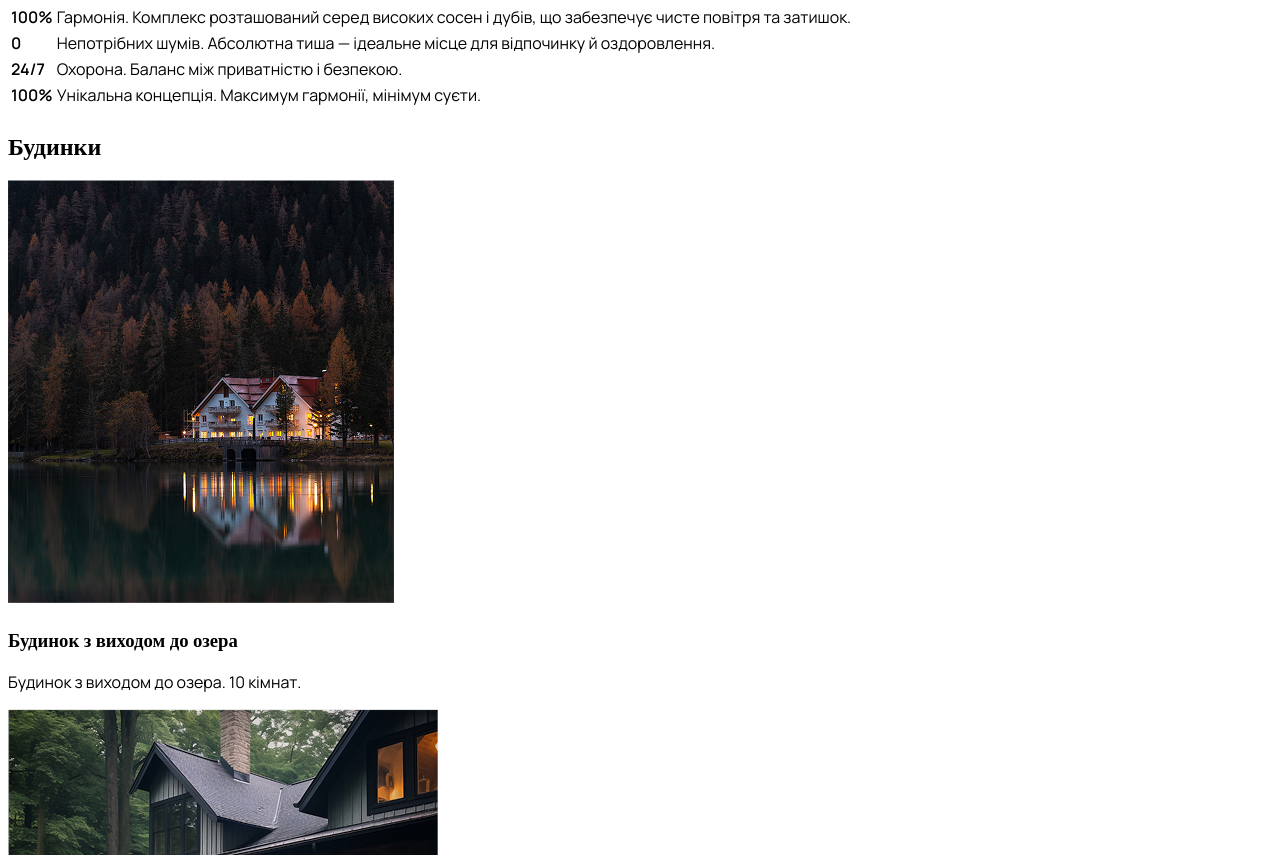
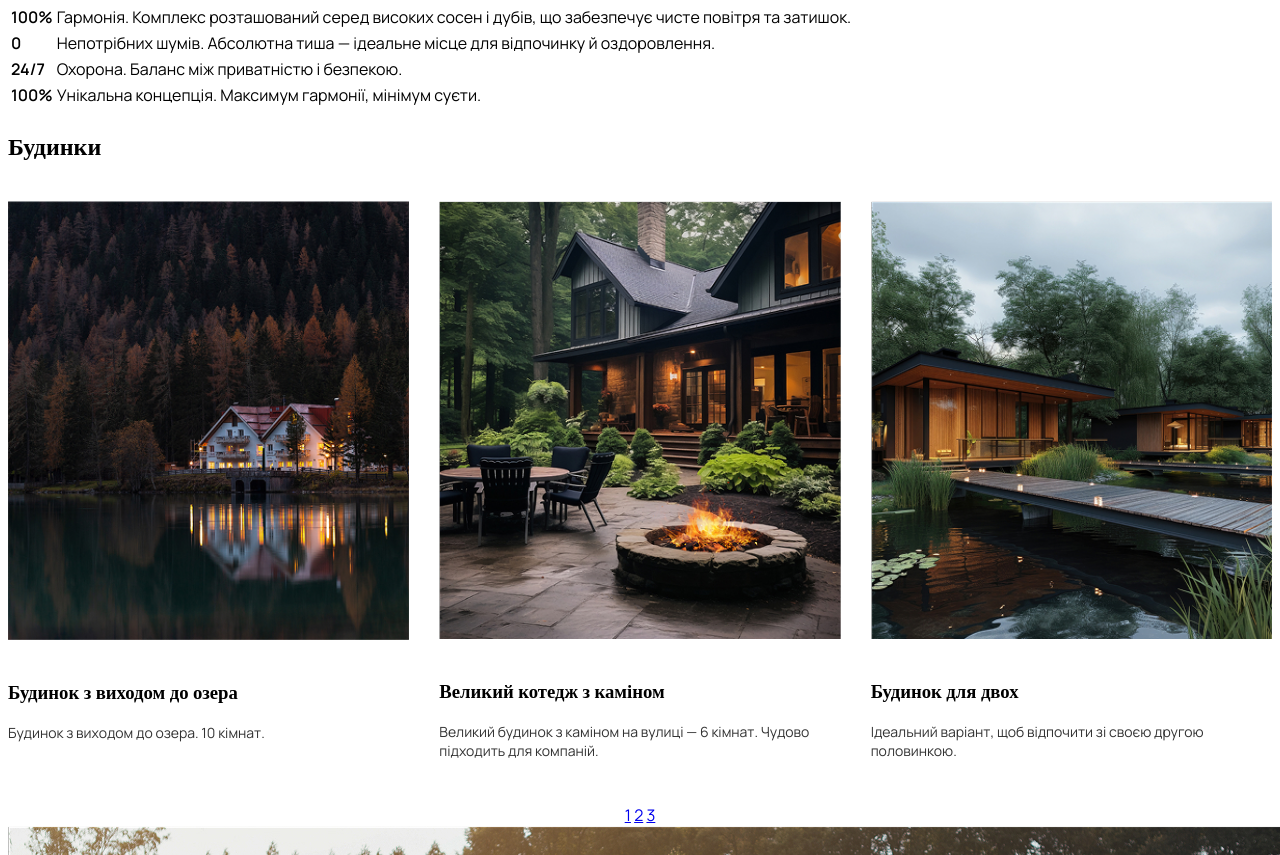
Before and after one commit to Sonyyaaaaa/website-rozputnia, a plain HTML site: page index.html in a window 1280 px wide. Shown: the part 785-1640 px from the top of the page. Drawn offline with nearby package versions, Linux system fonts and the light colour scheme; a web font is replaced by a local one.

Commit message:
update houses

```diff
--- a/css/styles.css
+++ b/css/styles.css
@@ -15,6 +15,49 @@ h2,
 h3,
 .logo {
     font-family: 'Playfair Display', serif;
+}
+
+.houses {
+    padding: 80px 20px;
+    background: #f9f9f9;
+    text-align: center;
+}
+
+.houses-title {
+
+    color: #000;
+    text-align: left;
+}
+
+.houses-grid {
+    display: grid;
+    grid-template-columns: repeat(3, 1fr);
+    gap: 30px;
+    margin-top: 40px;
+}
+
+.house-card img {
+    width: 100%;
+    margin-bottom: 15px;
+}
+
+.house-card p {
+    font-family: 'Manrope', sans-serif;
+    font-size: 14px;
+    color: #333;
+}
+
+.pagination {
+    margin-top: 30px;
+    text-align: center;
+    font-family: 'Manrope', sans-serif;
+}
+
+.pagination span {
+    margin: 0 8px;
+    cursor: pointer;
+
+    font-size: 14px;
 }
 
 /*
```
